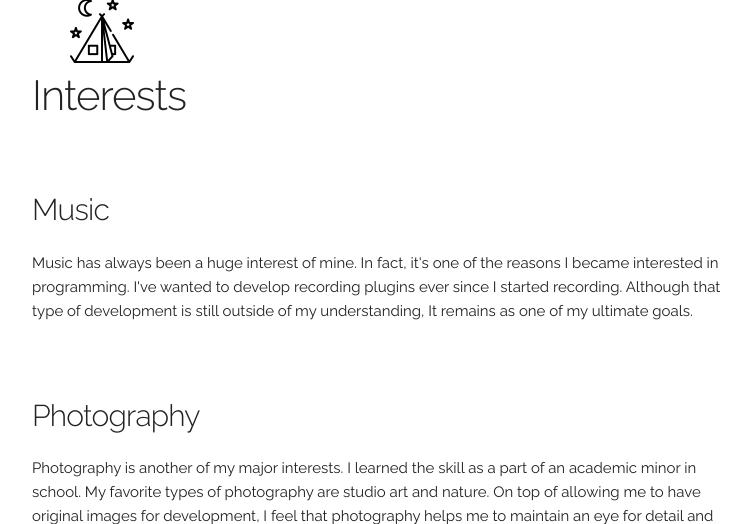
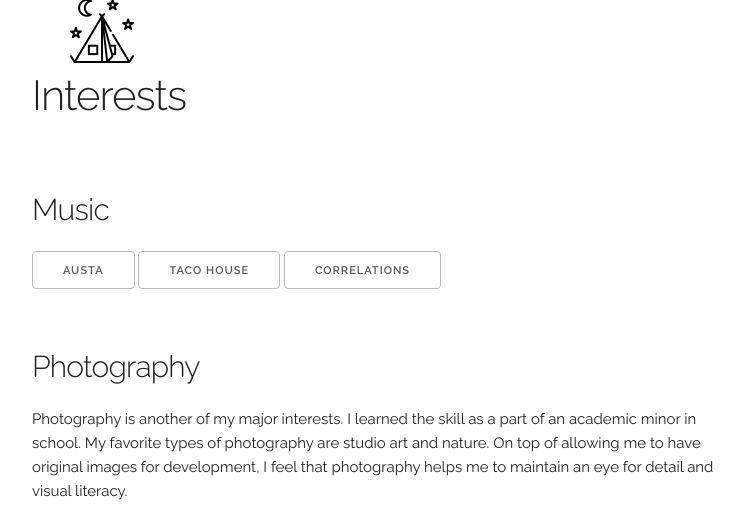
Before and after one commit to AustinPoulson/Austinpoulsoncom, a PHP site: page / in a window 1280 px wide. Shown: the part 2482-3006 px from the top of the page, without its empty margins (128-879 px from the left). Run offline with PHP 8.4, Linux system fonts and the light colour scheme; some libraries are stand-ins or nearby versions.

Commit message:
Update music section

```diff
--- a/index.php
+++ b/index.php
@@ -97,7 +97,7 @@
       <div class="nine columns">
       	<h3>University of Wisconsin - Stout</h3>
       	<h4>B.S. Information and Communication Technology</h4>
-      	<h5>Minors: Computer Science, Project Management, and Photography</h5>
+      	<h5>Minors: Computer Science | Project Management</h5>
       	<p><!--My degree is in information and communication technology. Since this isn't a common degree, it can take some explaination to understand what I learned during my time at Stout. As a field of study, ICT encompasses all technology used for transfering information. However, I chose to center my education around programming with a heavy concentration in the soft skills applicable to software development. --></p>
       </div>
     </div>
@@ -242,7 +242,9 @@
     <div class="row" style="margin-top: 5%">
       <div class="nine columns">
       	<h4>Music</h4>
-      	<p>Music has always been a huge interest of mine. In fact, it's one of the reasons I became interested in programming. I've wanted to develop recording plugins ever since I started recording. Although that type of development is still outside of my understanding, It remains as one of my ultimate goals. </p>
+        <a class="button" href="https://youtu.be/sVw1bFMeHG4">Austa</a>
+        <a class="button" href="https://youtu.be/hr9C0VJZTFw">Taco House</a>
+        <a class="button" href="https://open.spotify.com/track/4bbtjAHYeGb3KZfmTBkrYQ?si=42b7a7b034354239">Correlations</a>
       </div>
     </div>
     <div class="row" style="margin-top: 5%">
```
